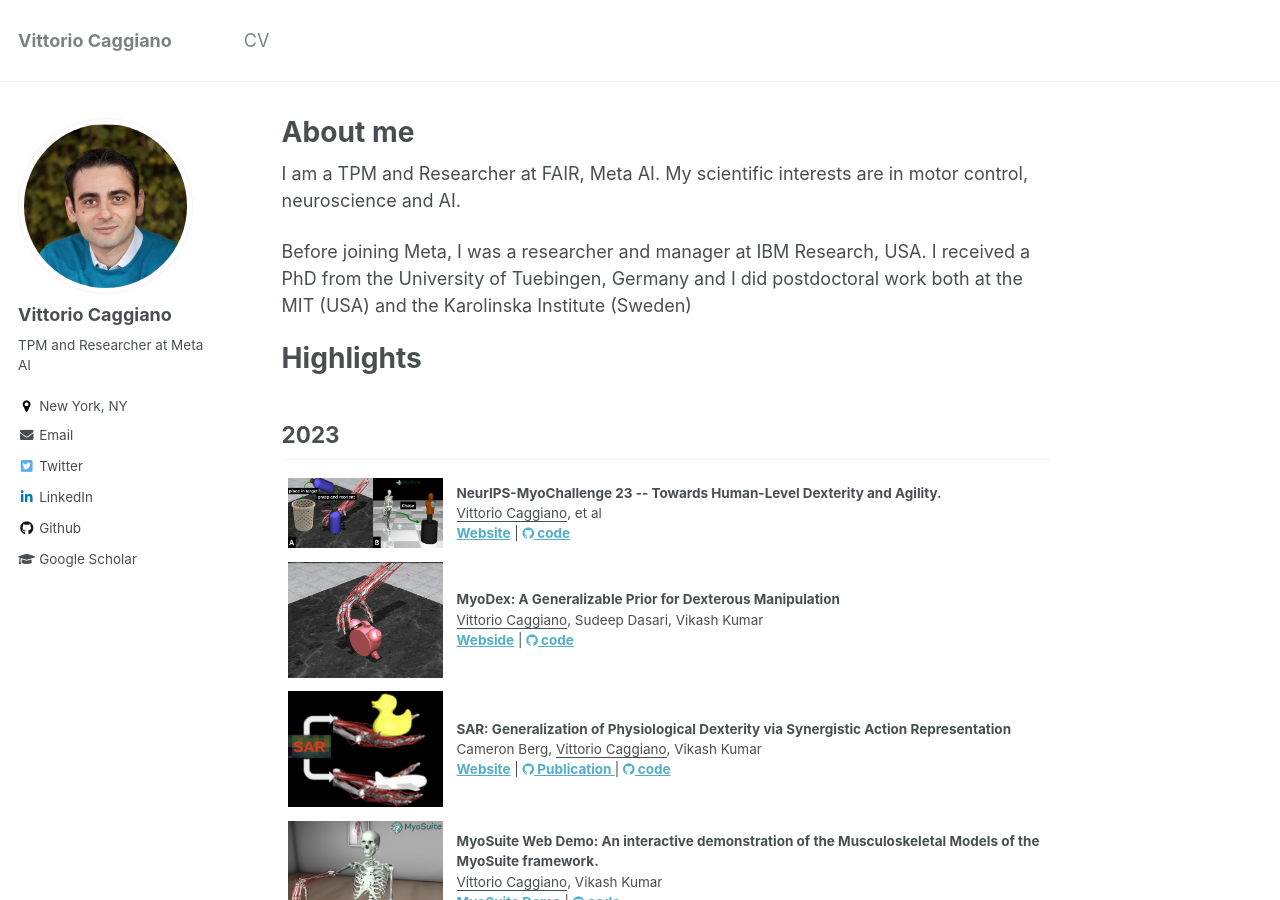
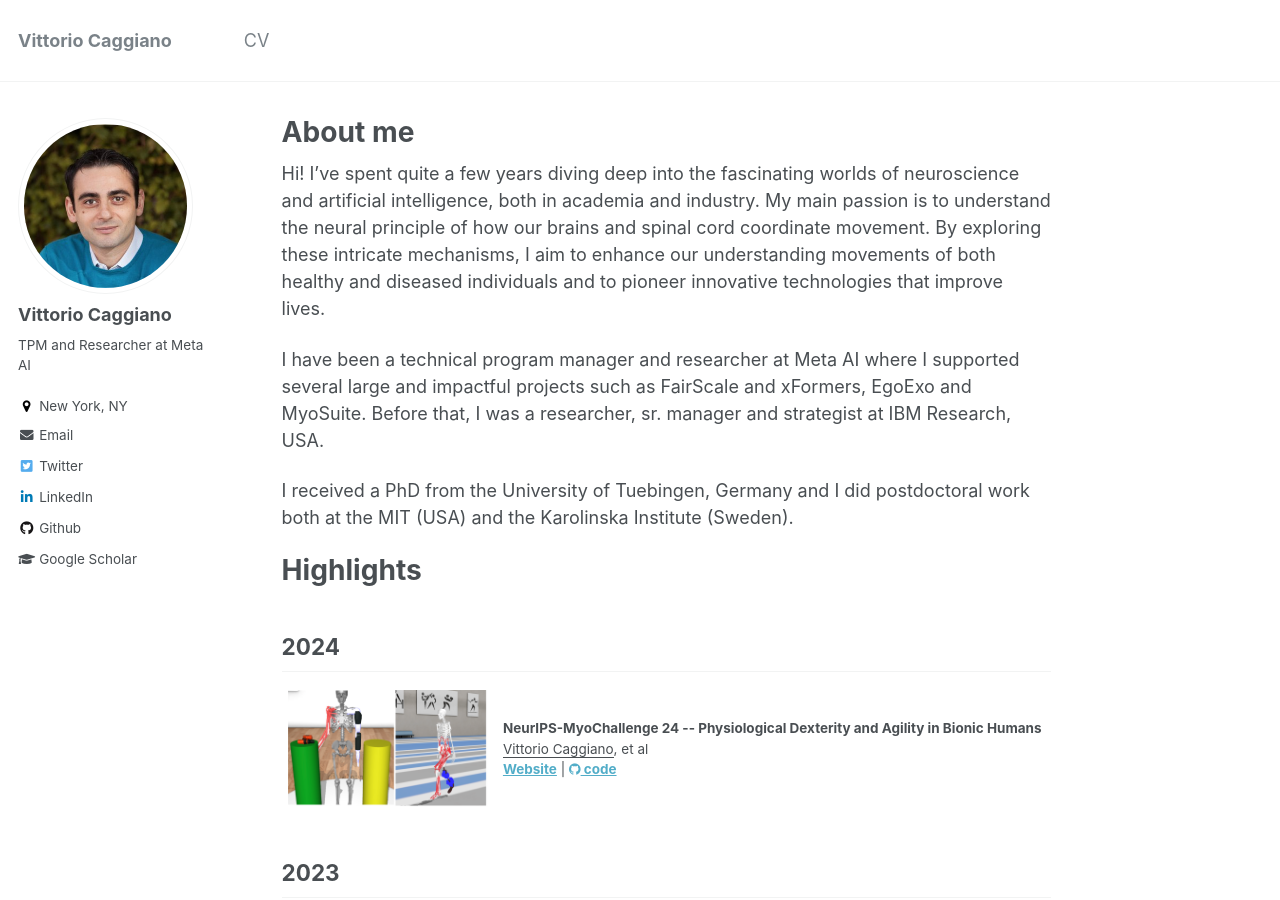
Before and after one commit to Vittorio-Caggiano/Vittorio-Caggiano.github.io, a Jekyll site: the page built from _pages/about.md, in a window 1280 px wide and 900 px high. Built offline with Jekyll 4.4.1, drawn with Linux system fonts in a browser that asks for light colours.

Commit message:
update 2024

```diff
--- a/_pages/about.md
+++ b/_pages/about.md
@@ -8,15 +8,15 @@
   - /about.html
 ---
 
+Hi! I've spent quite a few years diving deep into the fascinating worlds of neuroscience and artificial intelligence, both in academia and industry. My main passion is to understand the neural principle of how our brains and spinal cord coordinate movement. By exploring these intricate mechanisms, I aim to enhance our understanding movements of both healthy and diseased individuals and to pioneer innovative technologies that improve lives.
 
-I am a TPM and Researcher at FAIR, Meta AI. My scientific interests are in motor control, neuroscience and AI.
+I have been a technical program manager and researcher at Meta AI where I supported several large and impactful projects such as FairScale and xFormers, EgoExo and MyoSuite. Before that, I was a researcher, sr. manager and strategist at IBM Research, USA.
 
-Before joining Meta, I was a researcher and manager at IBM Research, USA. I received a PhD from the University of Tuebingen, Germany and I did postdoctoral work both at the MIT (USA) and the Karolinska Institute (Sweden)
-
+I received a PhD from the University of Tuebingen, Germany and I did postdoctoral work both at the MIT (USA) and the Karolinska Institute (Sweden).
 
 
 Highlights
-======
+==========
 
 
 <style>
@@ -27,6 +27,17 @@
 <meta name="viewport" content="width=device-width, initial-scale=1">
 <link rel="stylesheet" href="https://cdnjs.cloudflare.com/ajax/libs/font-awesome/4.7.0/css/font-awesome.min.css">
 
+<h2> 2024 </h2>
+<table>
+  <tbody>
+    <tr>
+      <td><img src="./images/myochallenge2024.png" width="200" /> </td>
+      <td><b>NeurIPS-MyoChallenge 24 -- Physiological Dexterity and Agility in Bionic Humans</b>
+      <br> <u>Vittorio Caggiano</u>, et al
+      <br> <a target="_blank" href="https://sites.google.com/view/myosuite/myochallenge/myochallenge-2024"><b>Website</b></a>  | <a target="_blank" href="https://github.com/MyoHub/myosuite"><b><i class="fa fa-github"></i> code</b></a>  </td>
+    </tr>
+  </tbody>
+</table>
 <h2> 2023 </h2>
 <table>
   <tbody>
```
Also changed, not shown: _pages/cv.md (+2 -2 lines), images/myochallenge2024.png (added), 2 other files.
